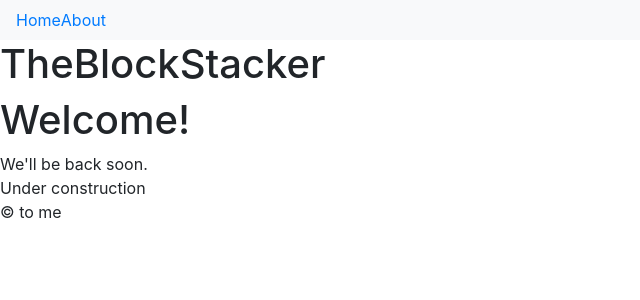
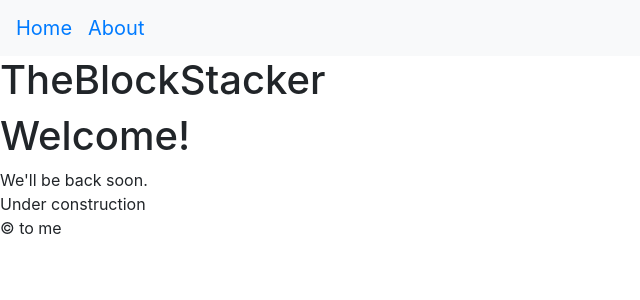
Before and after one commit to ChanStacker/chanstacker.github.io, a Jekyll site: the page built from index.markdown, in a window 1280 px wide. Shown: the top 300 px of the page, without its empty margins (0-640 px from the left). Built offline with Jekyll 4.4.1, drawn with Linux system fonts in a browser that asks for light colours.

Commit message:
navbar class from bootstrap

```diff
--- a/_layouts/default.html
+++ b/_layouts/default.html
@@ -8,7 +8,9 @@
   <body>
     <nav class="navbar navbar-expand-lg navbar-light bg-light">
       {% for item in site.data.nav_bar_items %}
-        <a href="{{ item.path }}"> {{ item.name }}</a>
+      <div class="navbar-brand">
+        <a  href="{{ item.path }}"> {{ item.name }}</a>
+      </div>
       {% endfor %}
     </nav>
     <h1>{{ page.title }}</h1>
```
